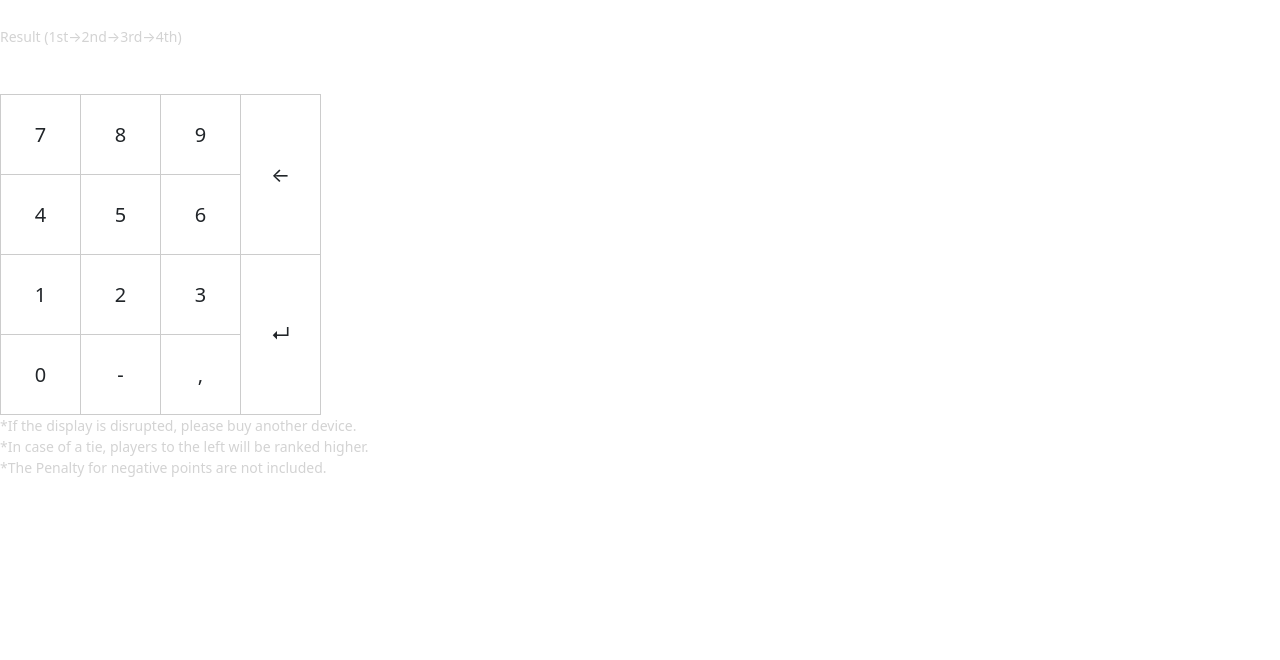
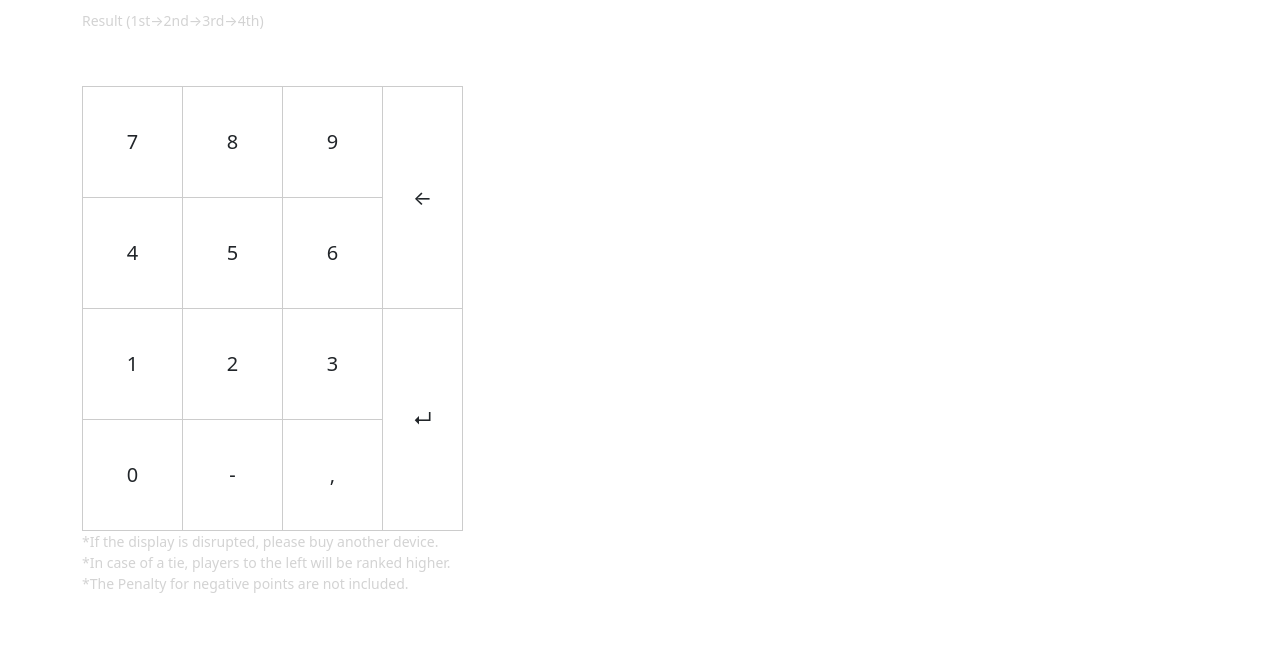
Before and after one commit to northerngoosehouse/mahjong_calc, a plain HTML site: page index.html in a window 1280 px wide. Shown: the part 140-800 px from the top of the page. Drawn offline with nearby package versions, Linux system fonts and the light colour scheme.

Commit message:
Update index.html

```diff
--- a/index.html
+++ b/index.html
@@ -31,51 +31,60 @@
       #result {
         font-size: 20px;
       }
+      .square {
+      width: 100px;
+      height: 100px;
+      text-align: center;
+      line-height: 100px;
+      }
     </style>
 
 
   </head>
 
   <body>
+    <div class="container">
         <h1>Mahjong Point Calculator</h1>
 
         <form onsubmit="calculate(); return false;">
             <label for="numbers">
                 Enter 4 numbers separated by commas in any order <br />
                 (ex: 452,184,316,48)
-      </label><br />
-      <input type="text" id="numbers" name="numbers"/><br /><br />
+            </label>
+            <input type="text" id="numbers" name="numbers" style="width:100%;"/>
         </form>
+
+        <p class="mt-2 mb-4">
             <span class="notes">Result (1st→2nd→3rd→4th)</span>
-    <p id="result">&nbsp;</p>
-
+            <br />
+            <span id="result">&nbsp;</span>
+        </p>
 
 
         <form>
             <table>
                 <tr>
-          <td onclick="document.getElementsByName('numbers')[0].value += '7'">7</td>
-          <td onclick="document.getElementsByName('numbers')[0].value += '8'">8</td>
-          <td onclick="document.getElementsByName('numbers')[0].value += '9'">9</td>
+                <td class="square" onclick="document.getElementsByName('numbers')[0].value += '7'">7</td>
+                <td class="square" onclick="document.getElementsByName('numbers')[0].value += '8'">8</td>
+                <td class="square" onclick="document.getElementsByName('numbers')[0].value += '9'">9</td>
                 <td rowspan="2" onclick="document.getElementsByName('numbers')[0].value = document.getElementsByName('numbers')[0].value.slice(0, -1)">←</td>
                 </tr>
                 <tr>
-          <td onclick="document.getElementsByName('numbers')[0].value += '4'">4</td>
-          <td onclick="document.getElementsByName('numbers')[0].value += '5'">5</td>
-          <td onclick="document.getElementsByName('numbers')[0].value += '6'">6</td>
+                <td class="square" onclick="document.getElementsByName('numbers')[0].value += '4'">4</td>
+                <td class="square" onclick="document.getElementsByName('numbers')[0].value += '5'">5</td>
+                <td class="square" onclick="document.getElementsByName('numbers')[0].value += '6'">6</td>
                 </tr>
                 <tr>
-          <td onclick="document.getElementsByName('numbers')[0].value += '1'">1</td>
-          <td onclick="document.getElementsByName('numbers')[0].value += '2'">2</td>
-          <td onclick="document.getElementsByName('numbers')[0].value += '3'">3</td>
+                <td class="square" onclick="document.getElementsByName('numbers')[0].value += '1'">1</td>
+                <td class="square" onclick="document.getElementsByName('numbers')[0].value += '2'">2</td>
+                <td class="square" onclick="document.getElementsByName('numbers')[0].value += '3'">3</td>
                 <td rowspan="2" onclick="calculate()">↵</td>
                 </tr>
                 <tr>
-          <td onclick="document.getElementsByName('numbers')[0].value += '0'">0</td>
-          <td onclick="document.getElementsByName('numbers')[0].value += '-'">-</td>
-          <td onclick="document.getElementsByName('numbers')[0].value += ','">,</td>
+                <td class="square" onclick="document.getElementsByName('numbers')[0].value += '0'">0</td>
+                <td class="square" onclick="document.getElementsByName('numbers')[0].value += '-'">-</td>
+                <td class="square" onclick="document.getElementsByName('numbers')[0].value += ','">,</td>
                 </tr>
-
             </table>
         </form>
 
@@ -84,6 +93,8 @@
         *In case of a tie, players to the left will be ranked higher.<br />
         *The Penalty for negative points are not included.
         </p>
+
+    </div>
 
     <script>
       function calculate() {
```
Lines whose indentation alone changed are shown as unchanged.
